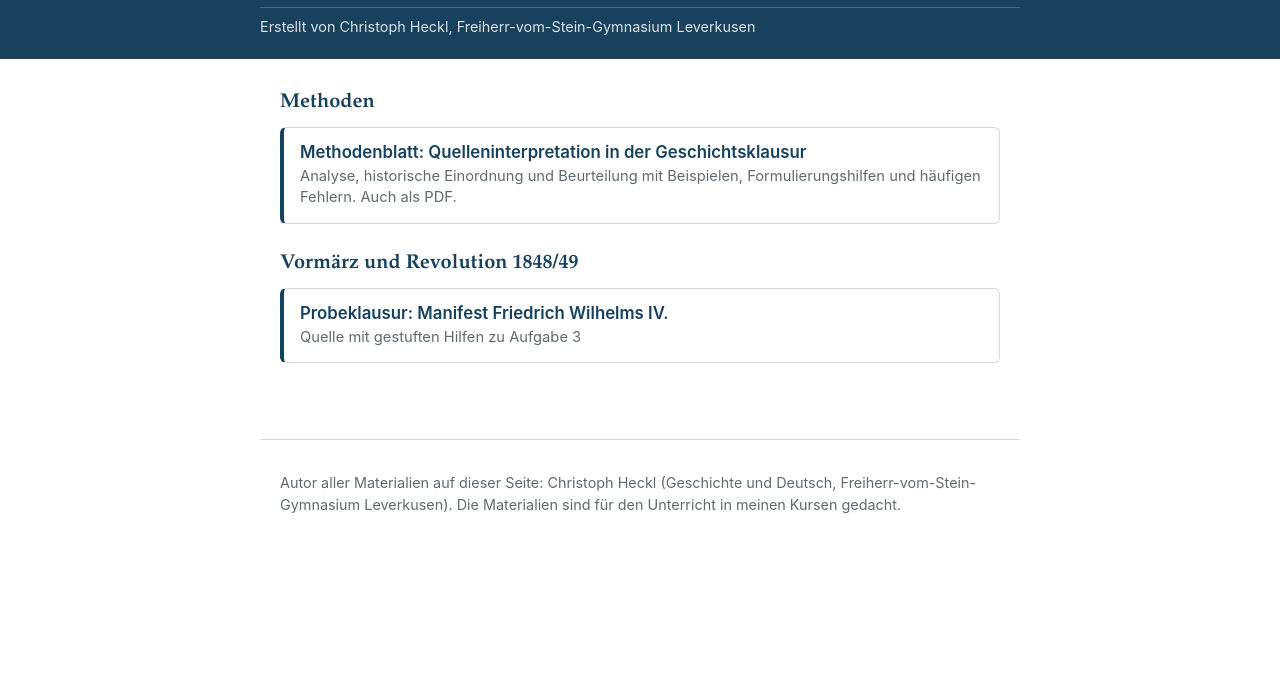
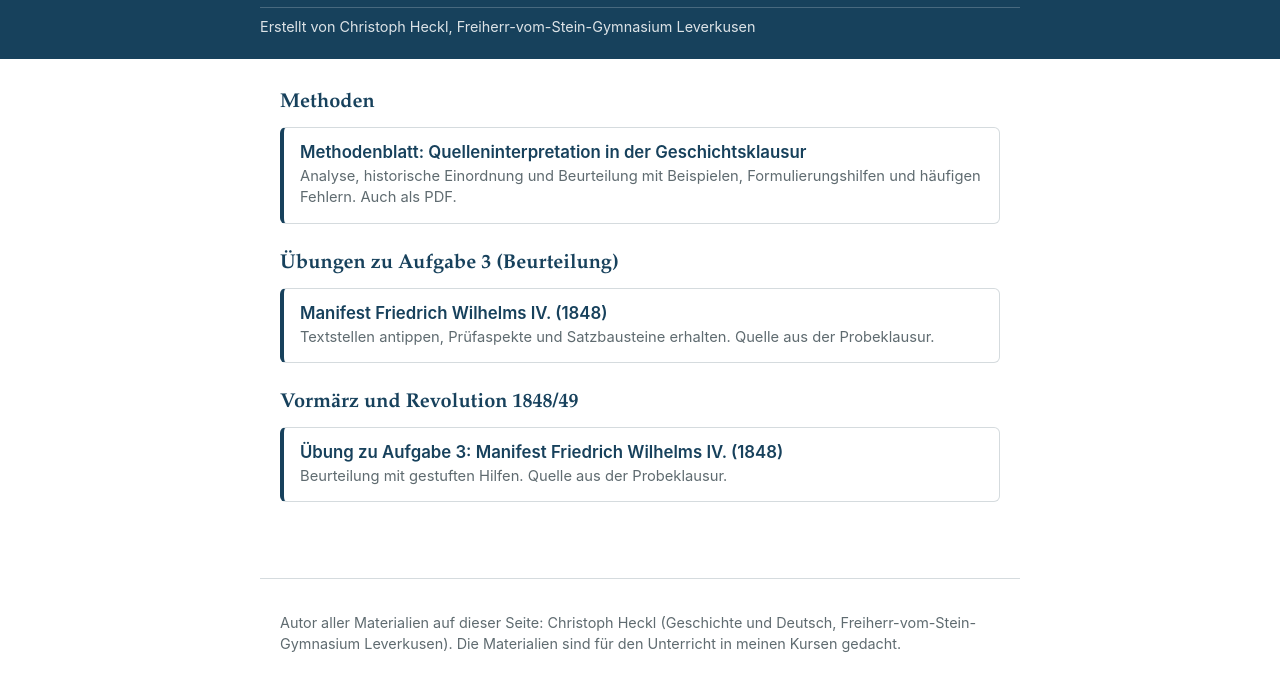
Before and after one commit to chrheckl-ai/geschichte-gk, a plain HTML site: page index.html in a window 1280 px wide. Shown: the part 88-778 px from the top of the page. Drawn offline with Linux system fonts and the light colour scheme.

Commit message:
Aufgabe-3-Übung als eigene Rubrik, Titel angepasst
Co-Authored-By: Claude Opus 5.5 <noreply@anthropic.com>
Claude-Session: https://claude.ai/code/session_014CiXoh9R7oM7zL64Mh3wJS

```diff
--- a/index.html
+++ b/index.html
@@ -54,12 +54,21 @@
       </a>
     </li>
   </ul>
+  <h2>Übungen zu Aufgabe 3 (Beurteilung)</h2>
+  <ul>
+    <li>
+      <a class="eintrag" href="vormaerz-1848/manifest-fw4.html">
+        <span class="titel">Manifest Friedrich Wilhelms IV. (1848)</span>
+        <span class="info">Textstellen antippen, Prüfaspekte und Satzbausteine erhalten. Quelle aus der Probeklausur.</span>
+      </a>
+    </li>
+  </ul>
   <h2>Vormärz und Revolution 1848/49</h2>
   <ul>
     <li>
       <a class="eintrag" href="vormaerz-1848/manifest-fw4.html">
-        <span class="titel">Probeklausur: Manifest Friedrich Wilhelms IV.</span>
-        <span class="info">Quelle mit gestuften Hilfen zu Aufgabe 3</span>
+        <span class="titel">Übung zu Aufgabe 3: Manifest Friedrich Wilhelms IV. (1848)</span>
+        <span class="info">Beurteilung mit gestuften Hilfen. Quelle aus der Probeklausur.</span>
       </a>
     </li>
   </ul>
```
Also changed, not shown: vormaerz-1848/manifest-fw4.html (+2 -2 lines).
